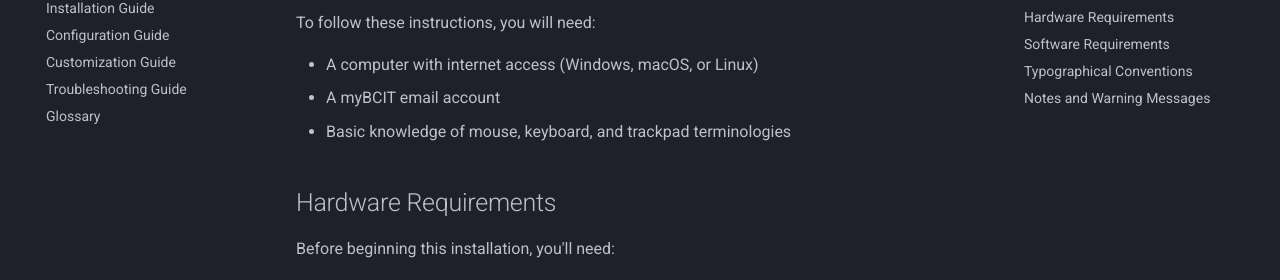
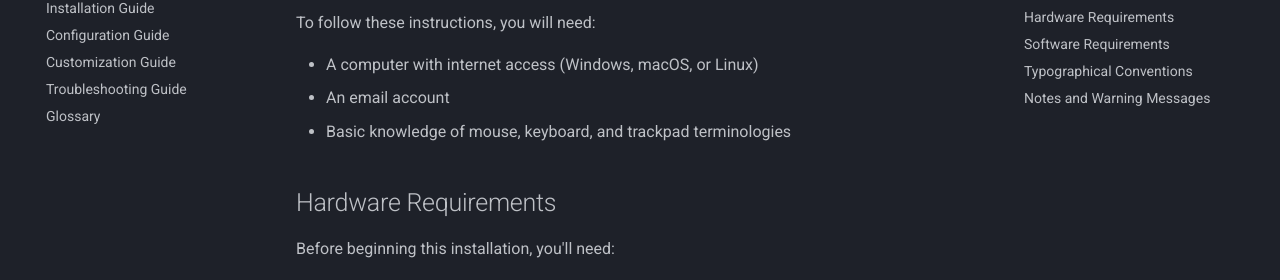
Before and after one commit to 9DSG9/MKDocs, an MkDocs documentation site: the page built from docs/index.md, in a window 1280 px wide and 900 px high, scrolled down 560 px. Shown: the part 172-452 px from the top of the window. Built offline with MkDocs 1.6.1 and Material for MkDocs 9.7.7, drawn with Linux system fonts in a browser that asks for light colours; some web fonts are replaced.

Commit message:
Generalize prerequesites

```diff
--- a/docs/index.md
+++ b/docs/index.md
@@ -17,7 +17,7 @@ This guide is designed specifically for first and second-term Computer Science s
 To follow these instructions, you will need:
 
 * A computer with internet access (Windows, macOS, or Linux)
-* A myBCIT email account
+* An email account
 * Basic knowledge of mouse, keyboard, and trackpad terminologies
 
 ## Hardware Requirements
```
